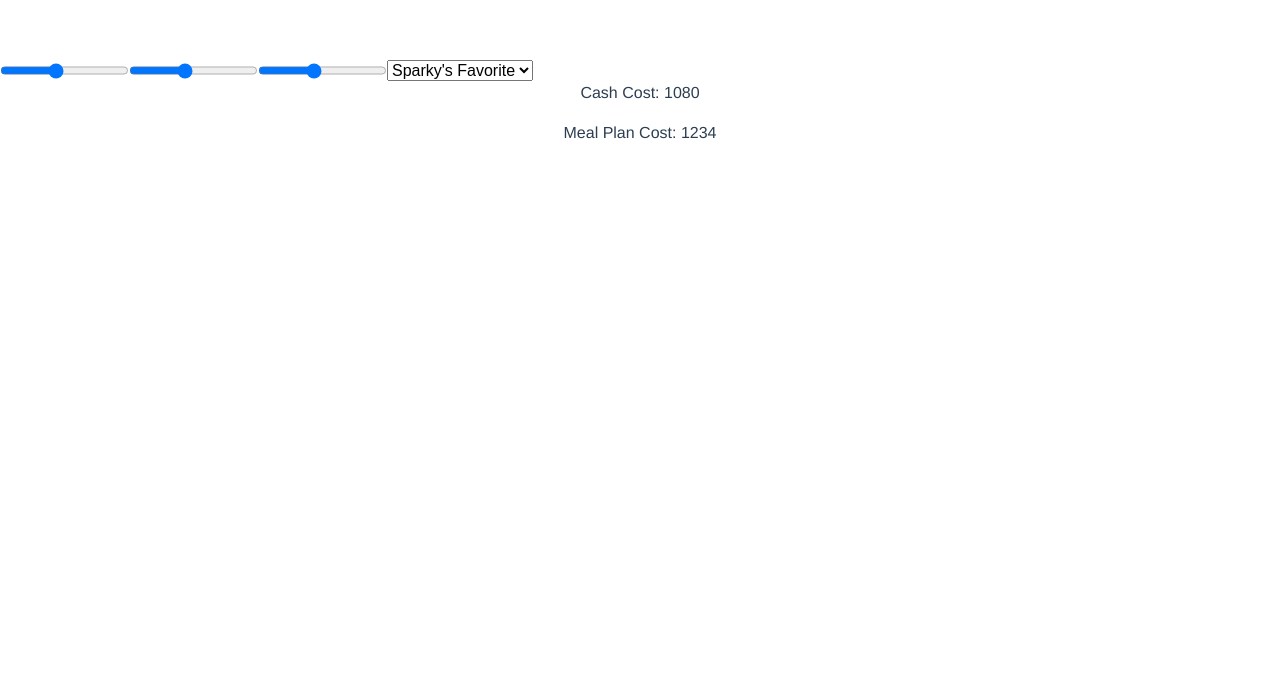
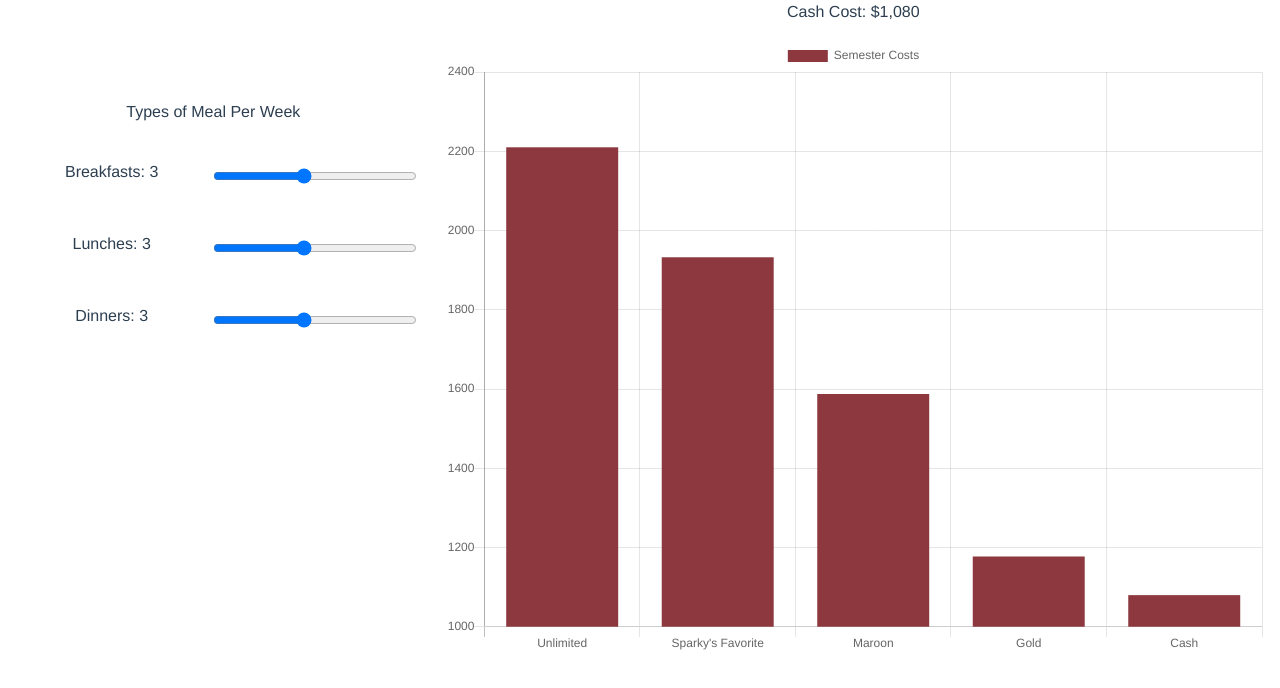
Before and after one commit to TheStatePress/meal-plan-math, a Vue app: page / in a window 1280 px wide. Shown: the top 688 px of the page. Built offline with nearby package versions, Linux system fonts and the light colour scheme.

Commit message:
Reponsive chart

```diff
--- a/package.json
+++ b/package.json
@@ -7,7 +7,9 @@
     "build": "vue-cli-service build"
   },
   "dependencies": {
+    "chart.js": "^2.7.1",
     "vue": "^2.5.13",
+    "vue-chartjs": "^3.2.1",
     "vuex": "^3.0.1"
   },
   "devDependencies": {
--- a/src/App.vue
+++ b/src/App.vue
@@ -1,43 +1,80 @@
 <template>
-  <div id="app">
-    <div class="input-group">
-      <input v-on:change="breakfastsChange" type="range" min="0" max="7" value="3" name="breakfasts" id="numBreakfasts">
-      <input v-on:change="lunchesChange" type="range" min="0" max="7" value="3" name="lunches" id="numLunches">
-      <input v-on:change="dinnersChange" type="range" min="0" max="7" value="3" name="dinners" id="numDinners">
+  <div id="app" class="container-fluid">
+    <div class="row">
+      <div class="meal-input col-sm-4">
+        <p>Types of Meal Per Week</p>
+        <div class="row">
+          <div class="input-group">
+            <label for="breakfasts" class="col">Breakfasts: {{numBreakfasts}}</label>
+            <input v-on:change="breakfastsChange" class="col" type="range" min="0" max="7" value="3" name="breakfasts" id="numBreakfasts">
+          </div>
+        </div>
+        <div class="row">
+          <div class="input-group">
+            <label for="lunches" class="col">Lunches: {{numLunches}}</label>
+            <input class="col" v-on:change="lunchesChange" type="range" min="0" max="7" value="3" name="lunches" id="numLunches">
+          </div>
+        </div>
+        <div class="row">
+          <div class="input-group">
+            <label for="dinners" class="col">Dinners: {{numDinners}}</label>
+            <input v-on:change="dinnersChange" class="col" type="range" min="0" max="7" value="3" name="dinners" id="numDinners">
+          </div>
+        </div>
+      </div>
 
-      <select v-on:change="mealPlanChange">
-        <option value="1932.5">Sparky's Favorite</option>
-        <option value="2210">Unlimited</option>
-        <option value="1587.5">Maroon</option>
-        <option value="1177.5">Gold</option>
-      </select>
-    </div>
-
-    <div id="results">
-      <p>Cash Cost: {{cashCost}}</p>
-      <p>Meal Plan Cost: {{mealPlanPrice}}</p>
+      <div id="results" class="col-sm-8">
+        <p>Cash Cost: {{cashCostString}}</p>
+        <meal-plan-chart :height="300" :chart-data="getChartData"></meal-plan-chart>
+      </div>
     </div>
   </div>
 </template>
 
 <script>
+import MealPlanChart from "./components/MealPlanChart";
+
 export default {
   name: "app",
-  components: {},
+  data() {
+    return {};
+  },
+  components: {
+    MealPlanChart
+  },
   computed: {
+    cashCostString() {
+      return "$" + this.$store.getters.cashCost.toLocaleString();
+    },
     cashCost() {
       return this.$store.getters.cashCost;
     },
     mealPlanPrice() {
       return this.$store.getters.mealPlanPrice;
+    },
+    numBreakfasts() {
+      return this.$store.getters.numBreakfasts;
+    },
+    numLunches() {
+      return this.$store.getters.numLunches;
+    },
+    numDinners() {
+      return this.$store.getters.numDinners;
+    },
+    getChartData() {
+      return {
+        labels: ["Unlimited", "Sparky's Favorite", "Maroon", "Gold", "Cash"],
+        datasets: [
+          {
+            label: "Semester Costs",
+            backgroundColor: "#8c383e",
+            data: [2210, 1932.5, 1587.5, 1177.5, this.cashCost]
+          }
+        ]
+      };
     }
   },
   methods: {
-    mealPlanChange: function(event) {
-      const select = event.target;
-      const cost = parseFloat(select.options[select.selectedIndex].value);
-      this.$store.dispatch("setMealPlanPrice", cost);
-    },
     breakfastsChange: function(event) {
       const range = event.target;
       this.$store.dispatch("setNumBreakfasts", parseInt(range.value));
@@ -61,6 +98,13 @@ export default {
   -moz-osx-font-smoothing: grayscale;
   text-align: center;
   color: #2c3e50;
-  margin-top: 60px;
+}
+
+.input-group {
+  padding: 20px 10px;
+}
+
+.meal-input {
+  margin-top: 100px;
 }
 </style>
--- /dev/null
+++ b/src/components/MealPlanChart.js
@@ -0,0 +1,14 @@
+import {
+  Bar,
+  mixins
+} from 'vue-chartjs';
+
+export default {
+  extends: Bar,
+  mixins: [mixins.reactiveProp],
+  props: [],
+  mounted() {
+    // Overwriting base render method with actual data.
+    this.renderChart(this.chartData, this.options);
+  }
+};
--- a/src/store.js
+++ b/src/store.js
@@ -8,7 +8,6 @@ export default new Vuex.Store({
     numBreakfasts: 3,
     numLunches: 3,
     numDinners: 3,
-    mealPlanPrice: 1234,
     breakfastPrice: 7,
     lunchPrice: 8,
     dinnerPrice: 9,
@@ -23,9 +22,6 @@ export default new Vuex.Store({
     },
     setNumDinners: (state, payload) => {
       state.numDinners = payload;
-    },
-    setMealPlanPrice: (state, price) => {
-      state.mealPlanPrice = price;
     }
   },
   actions: {
@@ -43,19 +39,20 @@ export default new Vuex.Store({
       commit
     }, payload) => {
       commit("setNumDinners", payload);
-    },
-    setMealPlanPrice: ({
-      commit
-    }, price) => {
-      commit("setMealPlanPrice", price);
     }
   },
   getters: {
     cashCost: state => {
       return state.numWeeksInSemester * ((state.numBreakfasts * state.breakfastPrice) + (state.numLunches * state.lunchPrice) + (state.numDinners * state.dinnerPrice));
     },
-    mealPlanPrice: state => {
-      return state.mealPlanPrice;
+    numBreakfasts: state => {
+      return state.numBreakfasts;
+    },
+    numLunches: state => {
+      return state.numLunches;
+    },
+    numDinners: state => {
+      return state.numDinners;
     }
   }
 });
```
Also changed, not shown: 12 other files (tests, documents, lock files or other folders).
